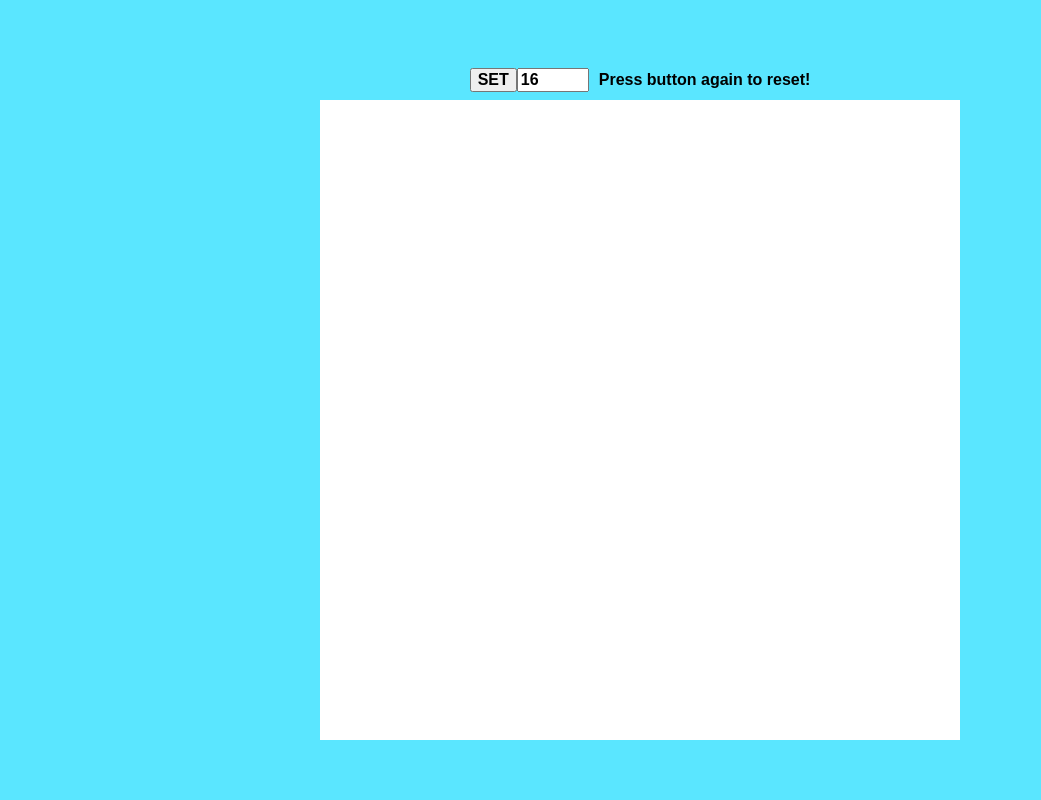
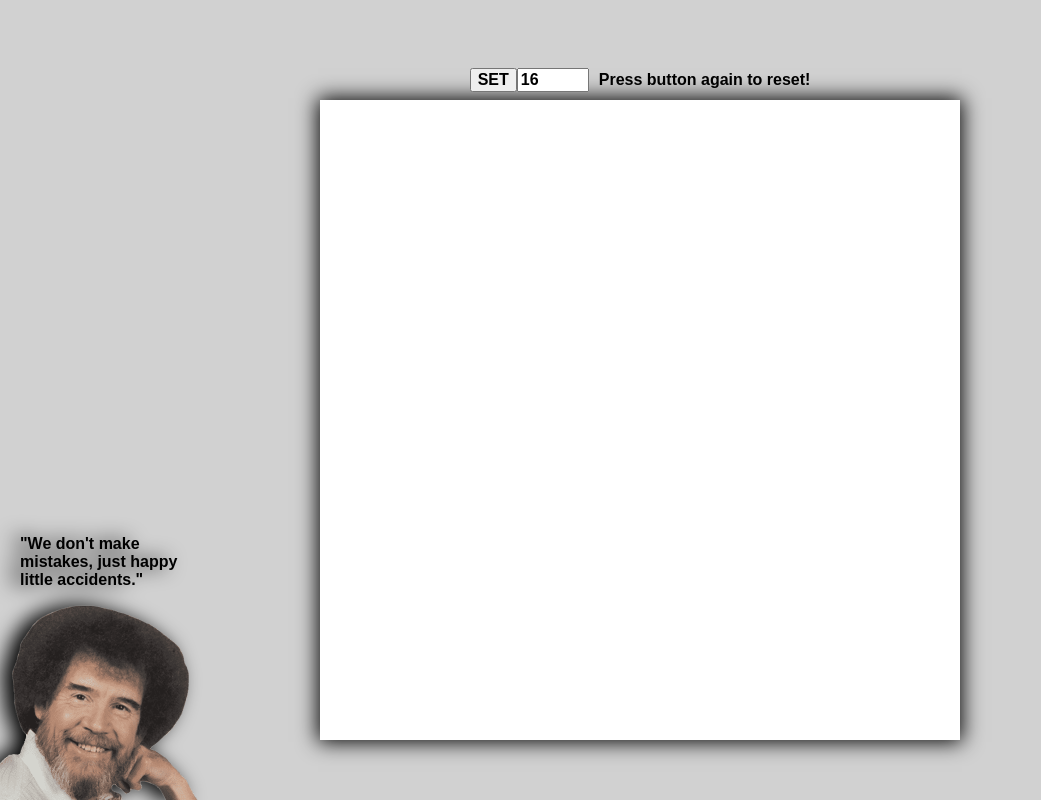
Before and after one commit to ansarcodes/etch-a-sketch, a plain HTML site: page index.html in a window 1280 px wide. Shown: the whole page, without its empty margins (0-1041 px from the left). Drawn offline with Linux system fonts and the light colour scheme.

Commit message:
Design changes Add images folder, items shadow, Bob Ross picture with quote

```diff
--- a/index.html
+++ b/index.html
@@ -18,6 +18,10 @@
     </div>
 
     <div id="container"></div>
+    <div class="image-and-quote">
+        <h1>"We don't make mistakes, just happy little accidents."</h1>
+        <img src="images/coolstorybob.png" alt="bob-ross-picture-emote-coolstorybob">
+    </div>
 
 
 
--- a/style.css
+++ b/style.css
@@ -11,7 +11,7 @@ body {
     justify-content: center;
     align-items: center;
     min-height: 100vh;
-    background-color: rgb(90, 230, 255);
+    background-color: rgb(209, 209, 209);
 }
 
 #container {
@@ -24,6 +24,8 @@ body {
     justify-content: center;
     align-items: stretch;
     align-content: stretch;
+    box-shadow: 0px 0px 20px 2px black;
+    z-index: 1;
 }
 
 .square {
@@ -37,9 +39,22 @@ body {
     justify-content: center;
     align-items: center;
     gap: 10px;
+    z-index: 3;
 }
 
 #number-of-squares {
     display: flex;
-
 }
+.image-and-quote {
+    position: fixed;
+    display: flex;
+    flex-direction: column;
+    z-index: 0;
+    left: 0;
+    bottom: 0;
+    width: 200px;
+    filter: drop-shadow(-10px 0px 10px black);
+}
+.image-and-quote h1 {
+    margin-left: 10%;
+}
```
Also changed, not shown: images/coolstorybob.png (added), 1 other file.
